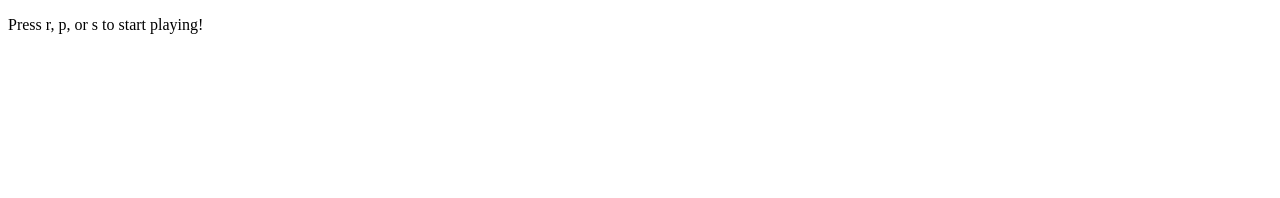
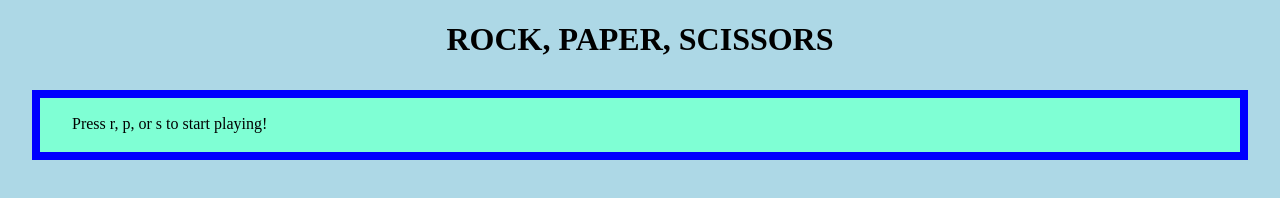
Before and after one commit to Perluceo/RPS, a plain HTML site: page index.html in a window 1280 px wide. Drawn offline with Linux system fonts and the light colour scheme.

Commit message:
initial css

```diff
--- a/index.html
+++ b/index.html
@@ -4,11 +4,17 @@
 <head>
     <meta charset="UTF-8">
     <title>Rock Paper Scissors</title>
+    <link rel="stylesheet" type="text/css" href="style.css" />
+
 </head>
 
 <body>
+    <div id="title">
+        <h1><strong>ROCK, PAPER, SCISSORS</strong></h1>
+    </div>
 
-    <div>
+
+    <div class="container">
         <p id="instructions">Press r, p, or s to start playing!</p>
         <p id="userchoice"></p>
         <p id="computerchoice"></p>
--- a/style.css
+++ b/style.css
@@ -0,0 +1,18 @@
+.container {
+    align-content: center;
+    background-color: aquamarine;
+    padding: 1px 2em 3px;
+    margin: 2em;
+    border: 8px solid blue;
+}
+
+html,
+body {
+    padding: 0;
+    margin: 0;
+    background: lightblue;
+}
+
+#title {
+    text-align: center;
+}
```
